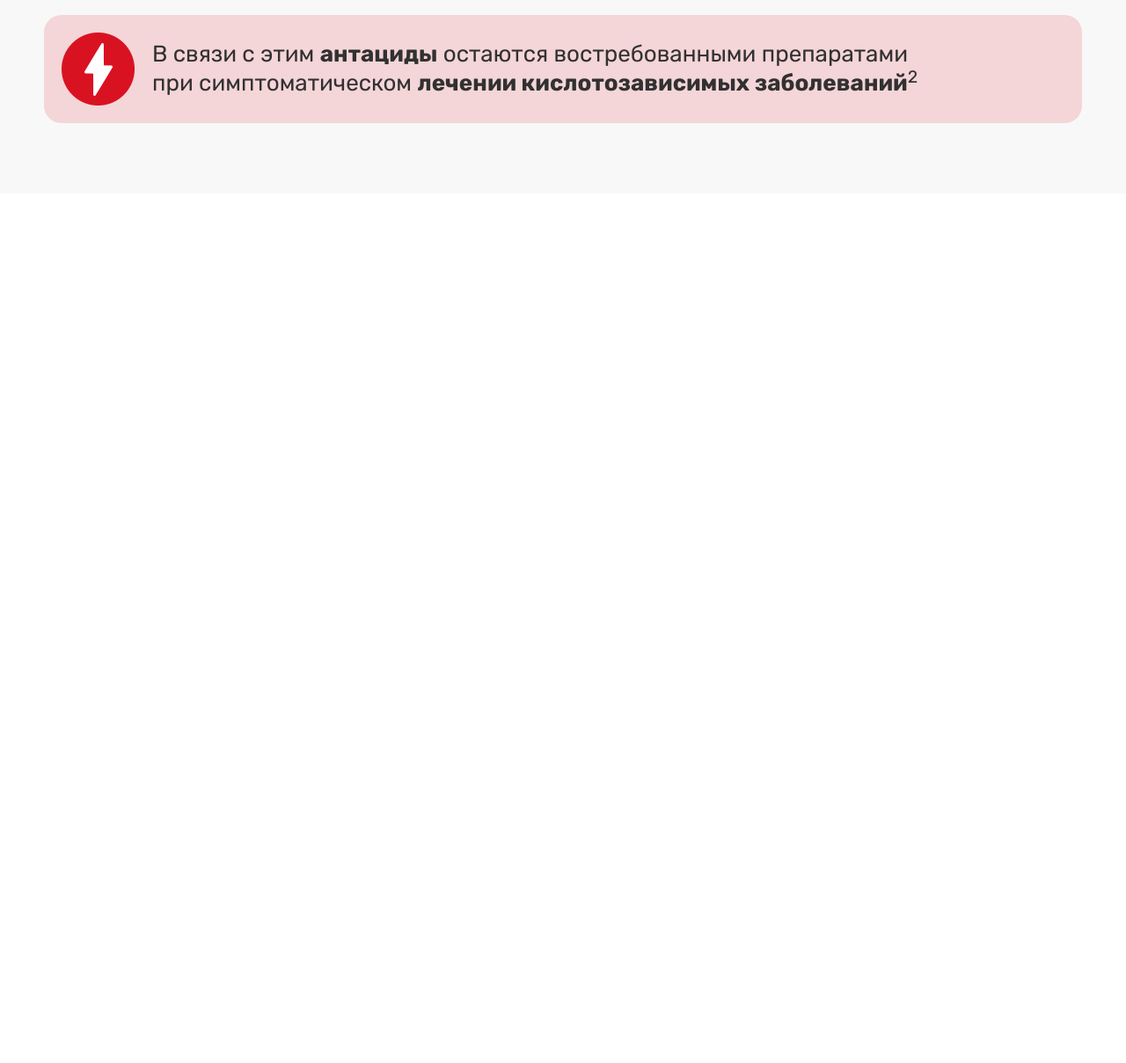
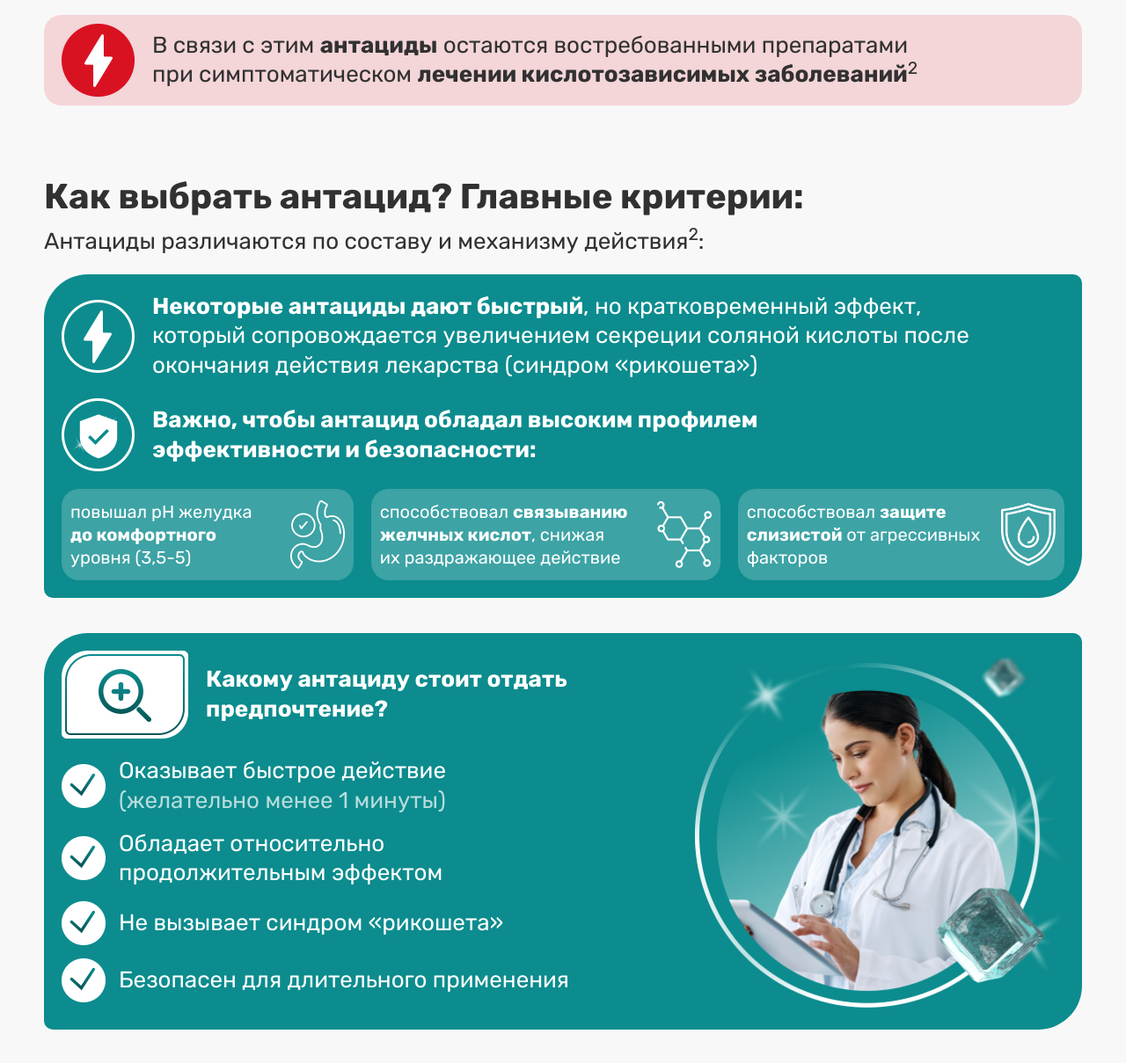
Before and after one commit to dunaisa/shortread_renny, a website built with webpack: page src/index.html in a window 1280 px wide. Shown: the part 1557-2766 px from the top of the page at 88% size. Before the commit the page ends 1777 px from the top, so only its background shows below. Built offline with nearby package versions, Linux system fonts and the light colour scheme.

Commit message:
add section criteria

```diff
--- a/src/index.html
+++ b/src/index.html
@@ -143,6 +143,93 @@
           В&nbsp;связи с&nbsp;этим <b>антациды</b> остаются востребованными препаратами при&nbsp;симптоматическом <b>лечении кислотозависимых заболеваний</b><sup>2</sup>
         </p>
       </div>
+    </section>
+    <section class="criteria">
+      <h2 class="criteria__title">
+        Как выбрать антацид? Главные критерии:
+      </h2>
+      <p class="criteria__definition">
+        Антациды различаются по&nbsp;составу и&nbsp;механизму действия<sup>2</sup>:
+      </p>
+      <div class="criteria__blocks-wrapper">
+        <div class="criteria__block criteria__block_efficiency">
+          <div class="criteria__description criteria__description_efficiency">
+            <img src="./images/criteria-img-01.png" alt="" class="criteria__description-img criteria__description-img_efficiency">
+            <p class="criteria__description-text">
+              <strong>Некоторые антациды дают быстрый</strong>, но&nbsp;кратковременный эффект, который&nbsp;сопровождается увеличением секреции соляной кислоты после окончания&nbsp;действия лекарства (синдром «рикошета»)
+            </p>
+          </div>
+          <div class="criteria__description criteria__description_efficiency">
+            <img src="./images/criteria-img-02.png" alt="" class="criteria__description-img criteria__description-img_efficiency">
+            <p class="criteria__description-text">
+              <strong>Важно, чтобы антацид обладал высоким профилем эффективности&nbsp;и&nbsp;безопасности:</strong>
+            </p>
+          </div>
+          <div class="criteria__effect-list">
+            <div class="criteria__effect-item">
+              <p class="criteria__effect-text">
+                повышал рН желудка <strong>до&nbsp;комфортного</strong> <span style="white-space: nowrap;">уровня (3,5-5)</span>
+              </p>
+              <img src="./images/effect-img-01.png" alt="" class="criteria__effect-img">
+            </div>
+            <div class="criteria__effect-item">
+              <p class="criteria__effect-text">
+                способствовал <strong>связыванию желчных кислот</strong>, снижая их&nbsp;раздражающее действие
+              </p>
+              <img src="./images/effect-img-02.png" alt="" class="criteria__effect-img">
+            </div>
+            <div class="criteria__effect-item">
+              <p class="criteria__effect-text">
+                способствовал <strong>защите слизистой</strong> от&nbsp;агрессивных факторов
+              </p>
+              <img src="./images/effect-img-03.png" alt="" class="criteria__effect-img">
+            </div>
+
+          </div>
+        </div>
+        <div class="criteria__block criteria__block_advantages">
+          <div class="criteria__block-left">
+            <div class="criteria__description criteria__description_advantages">
+              <img src="./images/criteria-img-03.png" alt="" class="criteria__description-img criteria__description-img_advantages">
+              <p class="criteria__description-text ">
+                <strong>Какому антациду стоит отдать предпочтение?</strong>
+              </p>
+            </div>
+            <ul class="criteria__advantages-list">
+              <li class="criteria__advantages-item">
+                <img src="./images/criteria-list-img.png" alt="" class="criteria__advantages-img">
+                <span class="criteria__advantages-text criteria__description-text">
+                  Оказывает быстрое действие <span>(желательно менее 1 минуты)</span>
+                </span>
+              </li>
+              <li class="criteria__advantages-item">
+                <img src="./images/criteria-list-img.png" alt="" class="criteria__advantages-img">
+                <span class="criteria__advantages-text criteria__description-text">
+                  Обладает относительно продолжительным эффектом
+                </span>
+              </li>
+              <li class="criteria__advantages-item">
+                <img src="./images/criteria-list-img.png" alt="" class="criteria__advantages-img">
+                <span class="criteria__advantages-text criteria__description-text">
+                  Не вызывает синдром «рикошета»
+                </span>
+              </li>
+              <li class="criteria__advantages-item">
+                <img src="./images/criteria-list-img.png" alt="" class="criteria__advantages-img">
+                <span class="criteria__advantages-text criteria__description-text">
+                  Безопасен для длительного применения
+                </span>
+              </li>
+
+            </ul>
+          </div>
+          <img src="./images/criteria-block-img.png" alt="" class="criteria__block-img">
+        </div>
+
+      </div>
+
+    </section>
+    <section class="">
 
     </section>
   </main>
--- /dev/null
+++ b/src/scss/_criteria.scss
@@ -0,0 +1,147 @@
+.criteria {
+  display: flex;
+  flex-direction: column;
+  width: 100%;
+  margin-bottom: 80px;
+  &__title {
+    font-size: 4rem;
+    line-height: 120%;
+    color: #313131;
+    font-weight: 700;
+    padding: 0;
+    margin: 0 0 10px;
+  }
+  &__definition {
+    font-size: 2.6rem;
+    line-height: 130%;
+    color: #313131;
+    font-weight: 400;
+    padding: 0;
+    margin: 0 0 20px;
+  }
+  &__blocks-wrapper {
+    display: flex;
+    flex-direction: column;
+    width: 100%;
+    gap: 40px;
+  }
+  &__block {
+    background-color: #0C8C8E;
+    border-top-left-radius: 50px;
+    border-top-right-radius: 10px;
+    border-bottom-left-radius: 10px;
+    border-bottom-right-radius: 50px;
+    padding: 20px;
+    display: flex;
+    &_efficiency {
+      gap: 20px;
+      display: flex;
+      flex-direction: column;
+    }
+    &_advantages {
+      flex-wrap: wrap;
+      justify-content: space-between;
+    }
+    &-img {
+      max-width: 430px;
+      width: 100%;
+      object-fit: cover;
+    }
+    &-left {
+      max-width: 590px;
+    }
+  }
+  &__description {
+    display: flex;
+    gap: 20px;
+    align-items: center;
+    &-img{
+      &_efficiency {
+        max-width: 83px;
+        width: 100%;
+        object-fit: cover;
+      }
+      &_advantages {
+        max-width: 144px;
+        width: 100%;
+        object-fit: cover;
+      }
+    }
+    &-text {
+      font-size: 2.6rem;
+      line-height: 130%;
+      color: #FFFFFF;
+      font-weight: 400;
+      padding: 0;
+      margin: 0;
+    }
+  }
+  &__effect {
+    &-list {
+      display: flex;
+      gap: 20px;
+      @media screen and (max-width: 1155px) {
+        flex-wrap: wrap;
+        justify-content: center;
+      }
+    }
+    &-item {
+      background: rgba(255, 255, 255, 0.2);
+      padding: 13px 10px;
+      display: flex;
+      justify-content: space-between;
+      align-items: center;
+      border-radius: 20px;
+      max-width: 377px;
+      &:nth-child(2) {
+        p {
+          margin-right: 10px;
+        }
+      }
+      // @media screen and (max-width: 895px) {
+      //  width: 100%;
+      // }
+    }
+    &-img {
+      width: 62px;
+      object-fit: cover;
+    }
+    &-text {
+      font-size: 2rem;
+      line-height: 130%;
+      color: #FFFFFF;
+      font-weight: 400;
+      margin: 0 5px 0 0;
+    }
+  }
+  &-list__text {
+    font-size: 2rem;
+    line-height: 130%;
+    color: #FFFFFF;
+    font-weight: 400;
+    margin: 0 5px 0 0;
+  }
+  &__advantages {
+    &-list {
+      display: flex;
+      flex-direction: column;
+      align-items: flex-start;
+      gap: 15px;
+      margin-top: 20px;
+    }
+    &-item {
+      display: flex;
+      align-items: center;
+      gap: 15px;
+    }
+    &-img {
+      width: 50px;
+      object-fit: cover;
+    }
+    &-text {
+      span {
+        opacity: 0.7;
+      }
+    }
+  }
+}
--- a/src/scss/_strategy.scss
+++ b/src/scss/_strategy.scss
@@ -118,7 +118,7 @@
     align-items: center;
     background: rgba(217, 18, 34, 0.15);
     border-radius: 20px;
-    padding: 20px;
+    padding: 10px 20px;
     gap: 20px;
     margin-bottom: 80px;
     &-img {
--- a/src/scss/style.scss
+++ b/src/scss/style.scss
@@ -5,3 +5,4 @@
 @use './main';
 @use './title-block';
 @use './strategy';
+@use './criteria';
```
Also changed, not shown: src/images/criteria-block-img.png (added), src/images/criteria-img-01.png (added), src/images/criteria-img-02.png (added), src/images/criteria-img-03.png (added), src/images/criteria-list-img.png (added), src/images/effect-img-01.png (added), src/images/effect-img-02.png (added), src/images/effect-img-03.png (added), 3 other files.
